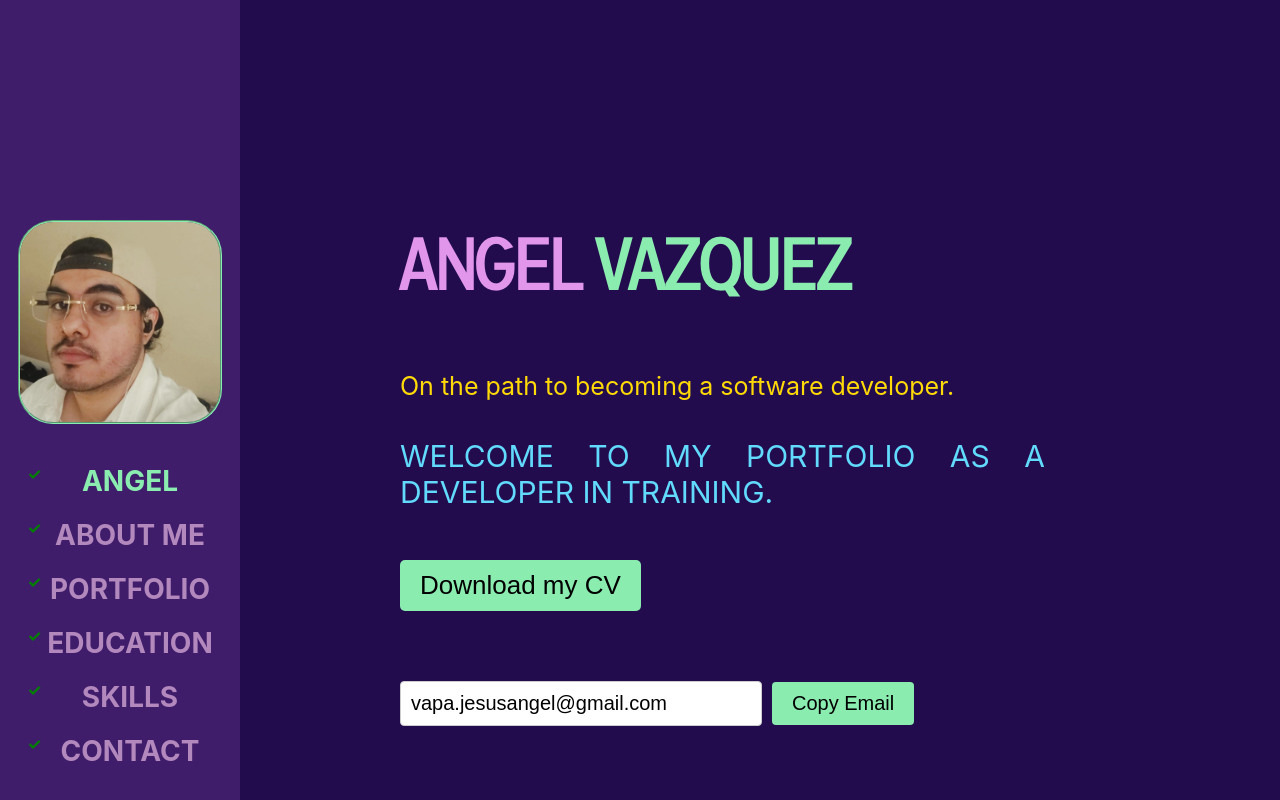
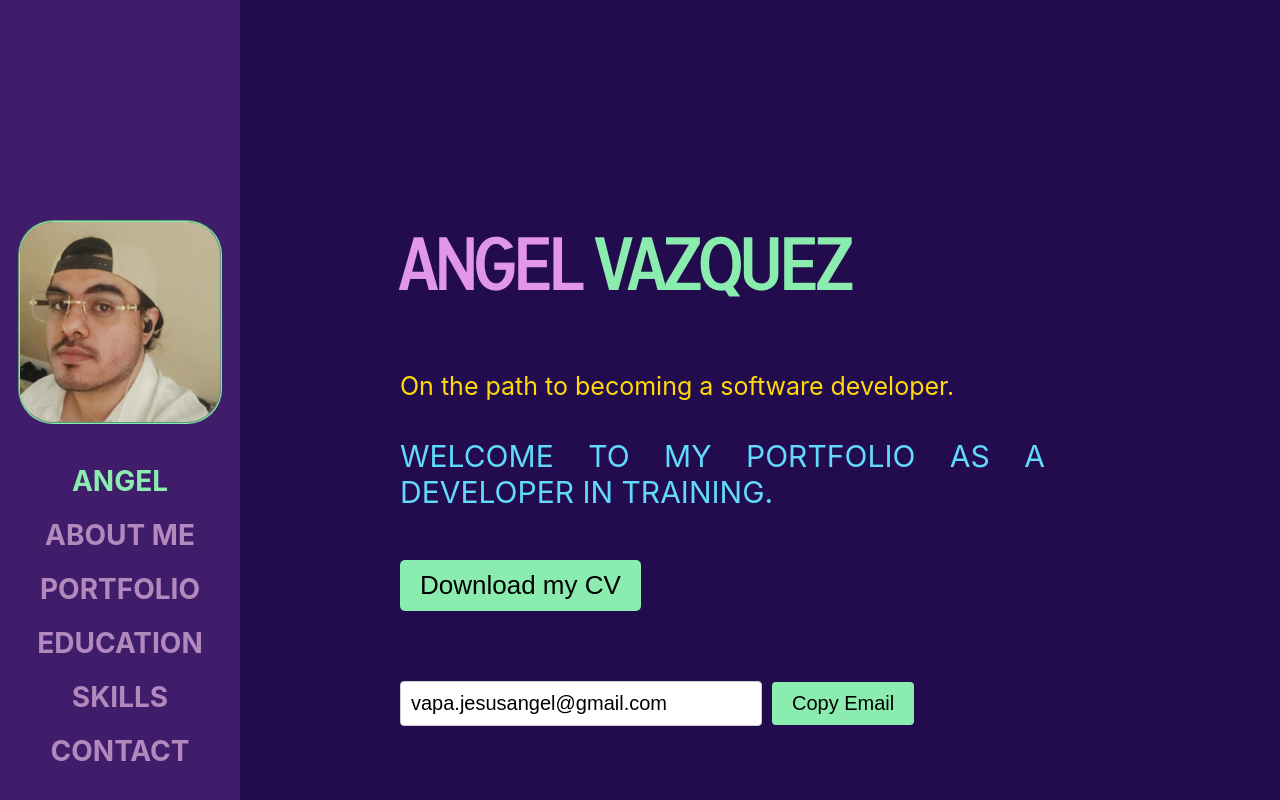
Before and after one commit to JesusVaPa/PortfolioWebsite, a React (Create React App) app: page / in a window 1280 px wide. Built offline with nearby package versions, Linux system fonts and the light colour scheme.

Commit message:
skills section added.

```diff
--- a/src/css/skills.css
+++ b/src/css/skills.css
@@ -13,20 +13,6 @@ h1{
     font-size: 25px;
     color: #c770d3;
 }
-
-li {
-    list-style-type: none;
-    position: relative;
-    padding-left: 20px;
-  }
-
-  li::before {
-    content: '\2713';
-    color: green;
-    position: absolute;
-    left: 0;
-    top: 0;
-  }
 
 i{
     background-color: rgb(208, 184, 214);
```
